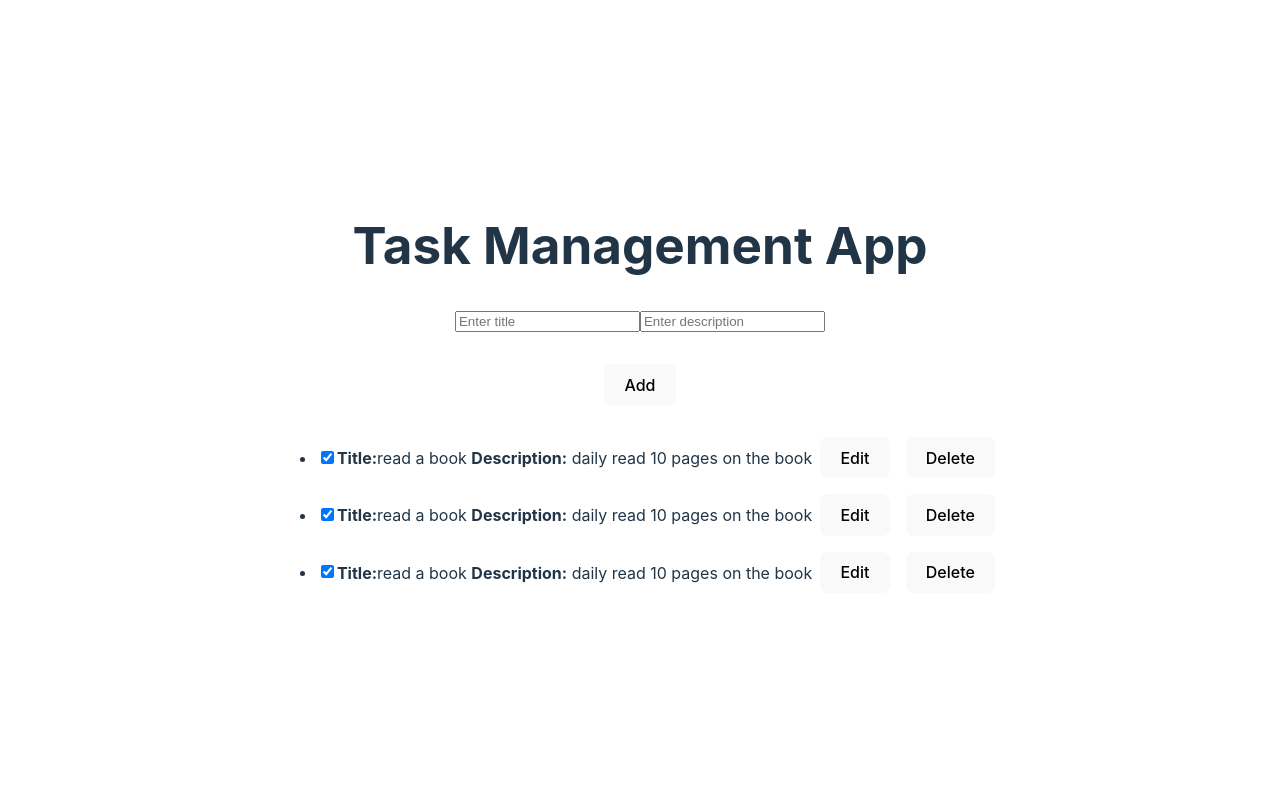
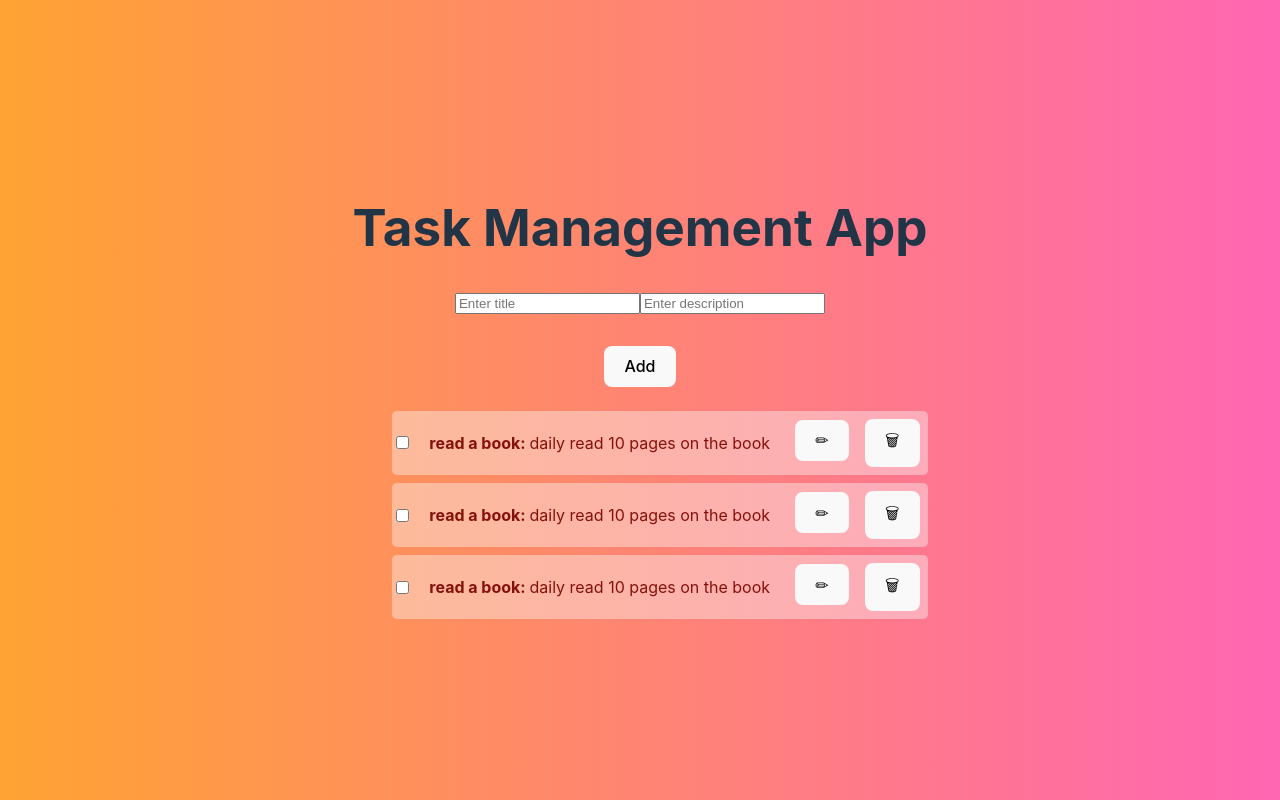
Before and after one commit to Porkalaikarthika/Task_Management_App, a React (Vite) app: page / in a window 1280 px wide. Built offline with nearby package versions, Linux system fonts and the light colour scheme.

Commit message:
Added style to the background and checked property

```diff
--- a/src/Addtodo.jsx
+++ b/src/Addtodo.jsx
@@ -4,7 +4,7 @@ export default function Addtodo({handleClick,handleChange,task,handleClear}){
       return(
         <>
         <label>
-        <input
+        <input className="addItem"
         type="text"
         name="Title"
         placeholder='Enter title'
@@ -13,13 +13,14 @@ export default function Addtodo({handleClick,handleChange,task,handleClear}){
         />
       </label>
       <label>
-      <input type="text"
+      <input className="addItem"
+      type="text"
         name="Des"
         placeholder='Enter description'
         value={task.Des}
         onChange={handleChange}/>
       </label><br /><br />
-      <button onClick={()=>{handleClear();
+      <button  onClick={()=>{handleClear();
       handleClick(task.Title,task.Des);}}>Add</button>
       </>
       )
--- a/src/App.jsx
+++ b/src/App.jsx
@@ -5,9 +5,9 @@ import Display from './Display'
 
 export default function App() {
   const [tasklist, setTasklist] = useState([
-    { id: 145, Title: "read a book", Des: "daily read 10 pages on the book", done: true },
-    { id: 235, Title: "read a book", Des: "daily read 10 pages on the book", done: true },
-    { id: 334, Title: "read a book", Des: "daily read 10 pages on the book", done: true }])
+    { id: 145, Title: "read a book", Des: "daily read 10 pages on the book", done: false },
+    { id: 235, Title: "read a book", Des: "daily read 10 pages on the book", done: false },
+    { id: 334, Title: "read a book", Des: "daily read 10 pages on the book", done: false }])
 
 
   const [task, setTask] = useState({
--- a/src/Display.jsx
+++ b/src/Display.jsx
@@ -7,39 +7,58 @@ export default function Display({ tasklist, handleDelete, handleTask }) {
 
   return (<>
     <ul>
-      {tasklist.map((task) => (task.Title && <li key={task.id}>
-        <input type="checkbox" name="done" checked={task.done}
-          onChange={(e) => handleTask(e, task.id)} />
+      {tasklist.map((task) => (task.Title && <li key={task.id} className={`task-item ${task.done ? 'checked' : ''}`}>
+              <input
+                type="checkbox"
+                name="done"
+                checked={task.done}
+                onChange={(e) => handleTask(e, task.id)}
+              />
 
 
-        {edit === task.id ? <>
+
+        {edit === task.id ?
+        <>
+
             <input
+              className="input"
               type="text"
               name="Title"
               value={task.Title}
               onChange={(e) => handleTask(e, task.id)}
             />
             <input
+              className="input"
               type="text"
               name="Des"
               value={task.Des}
               onChange={(e) => handleTask(e, task.id)}
             />
-          <button
+
+            <div className="btnContainer">
+            <button className="btn"
               onClick={() => {
                 setEdit(null);
               }}
             >
-            Save
+              ✔
             </button>
-        </> : (<>
-          <span><b>Title:</b>{task.Title} </span>
-          {task.Des && <span><b>Description:</b> {task.Des}</span>}
-          <button onClick={() => setEdit(task.id)}>Edit</button>
-        </>)}
+            <button className="btn" onClick={() => handleDelete(task.id)}>🗑</button>
+            </div>
+        </> :
+        (<>
+          <div>
+              <span><b>{task.Title}: </b></span>
+              {task.Des && <span> {task.Des}</span>}
+          </div>
+          <div className="btnContainer">
+          <button className="btn" onClick={() => setEdit(task.id)}>✏</button>
+          <button className="btn" onClick={() => handleDelete(task.id)}>🗑</button>
+          </div>
+        </>)
+        }
 
 
-        <button onClick={() => handleDelete(task.id)}>Delete</button>
 
       </li>))}
     </ul></>)
--- a/src/index.css
+++ b/src/index.css
@@ -29,11 +29,46 @@ body {
   place-items: center;
   min-width: 320px;
   min-height: 100vh;
+  background: linear-gradient(to right, rgba(255, 140, 0, 0.8), rgba(255, 0, 128, 0.6))
+
+
+
 }
 
 h1 {
   font-size: 3.2em;
   line-height: 1.1;
+}
+
+li{
+   list-style: none;
+}
+
+.addItem input {
+  padding: 10px;
+  margin-right: 10px;
+  border-radius: 4px;
+}
+
+
+.task-item {
+  background: rgba(251, 249, 249, 0.4);
+
+  border-radius: 0.3rem;
+  display: flex;
+ margin-bottom: 0.5rem;
+  flex-direction: row;
+  align-items: center;
+  justify-content: space-between;
+  transition: background-color 0.3s ease;
+  color: rgb(133, 18, 10);
+
+}
+.task-item.checked {
+  background-color: rgba(255, 100, 60, 0.8);
+  /* background: rgba(251, 249, 249, 0.8); */
+  color: #151515;
+
 }
 
 button {
@@ -56,6 +91,7 @@ button:focus-visible {
   outline: 4px auto -webkit-focus-ring-color;
 }
 
+
 @media (prefers-color-scheme: light) {
   :root {
     color: #213547;
@@ -68,3 +104,85 @@ button:focus-visible {
     background-color: #f9f9f9;
   }
 }
+/* body {
+  font-family: 'Arial', sans-serif;
+  background-color: #f4f4f4;
+  margin: 0;
+  padding: 0;
+}
+
+.container {
+  max-width: 800px;
+  margin: 20px auto;
+  background-color: #fff;
+  padding: 20px;
+  border-radius: 8px;
+  box-shadow: 0 0 10px rgba(0, 0, 0, 0.1);
+}
+
+h1 {
+  color: #333;
+}
+
+ul {
+  list-style: none;
+  padding: 0;
+}
+
+li {
+  background-color: #fff;
+  border: 1px solid #ddd;
+  border-radius: 8px; /* Rounded edges for the task bar */
+  /* margin-bottom: 10px;
+  padding: 15px;
+  display: flex;
+  justify-content: s;
+  align-items: center;
+  transition: background-color 0.3s;
+}
+
+li:hover {
+  background-color: #f9f9f9;
+}
+
+li input[type="checkbox"] {
+  margin-right: 10px;
+}
+
+li input[type="checkbox"]:checked ~ span {
+  background-color: #2ecc71;
+  color: #fff;
+}
+
+li button {
+  background-color: #e74c3c;
+  color: #fff;
+  border: none;
+  padding: 8px 12px;
+  cursor: pointer;
+  border-radius: 4px;
+}
+
+li button.edit {
+  background-color: #3498db;
+  margin-right: 5px;
+}
+
+.add-task {
+  margin-top: 20px;
+}
+
+.add-task input {
+  padding: 10px;
+  margin-right: 10px;
+  border-radius: 4px; /* Rounded edges for the input */
+/* }
+
+.add-task button {
+  background-color: #2ecc71;
+  color: #fff;
+  border: none;
+  padding: 10px 15px;
+  cursor: pointer;
+  border-radius: 4px;
+} */
```
Lines whose indentation alone changed are shown as unchanged.
